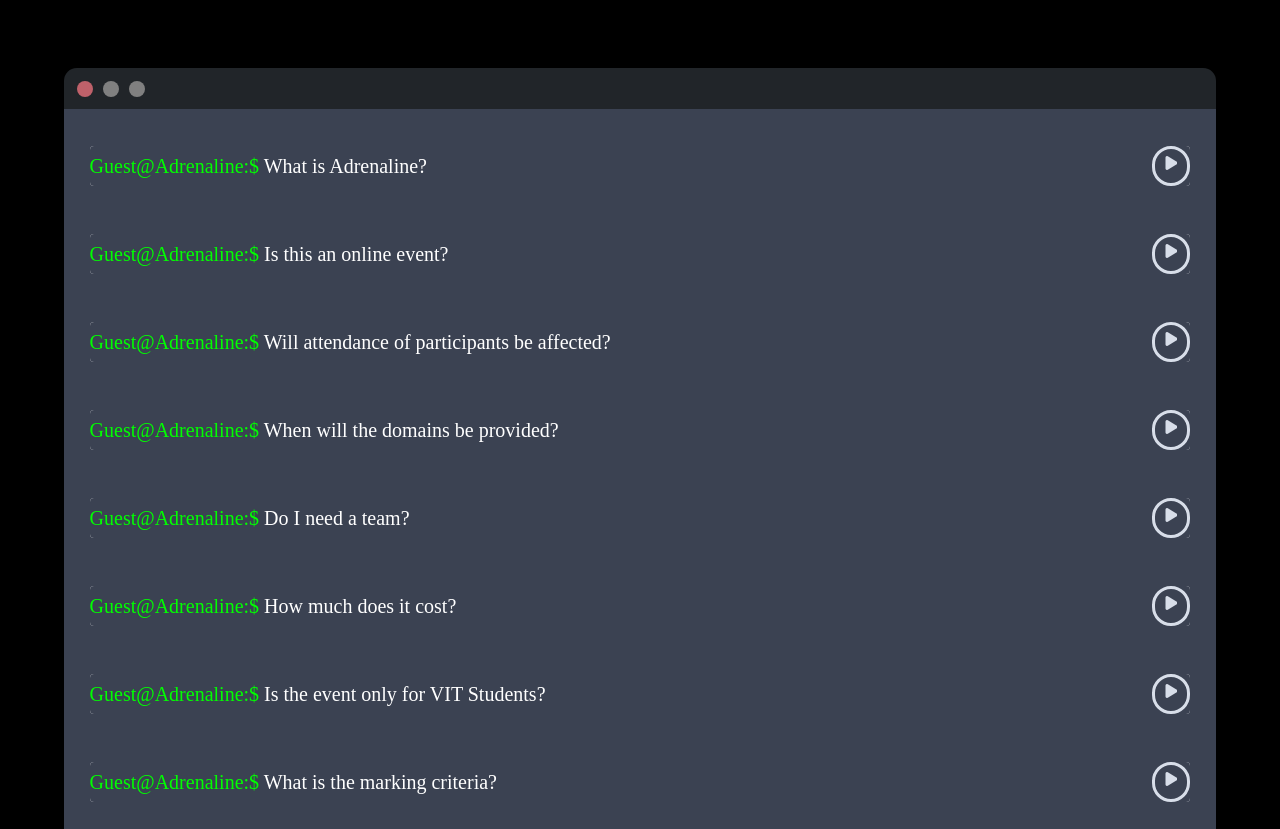
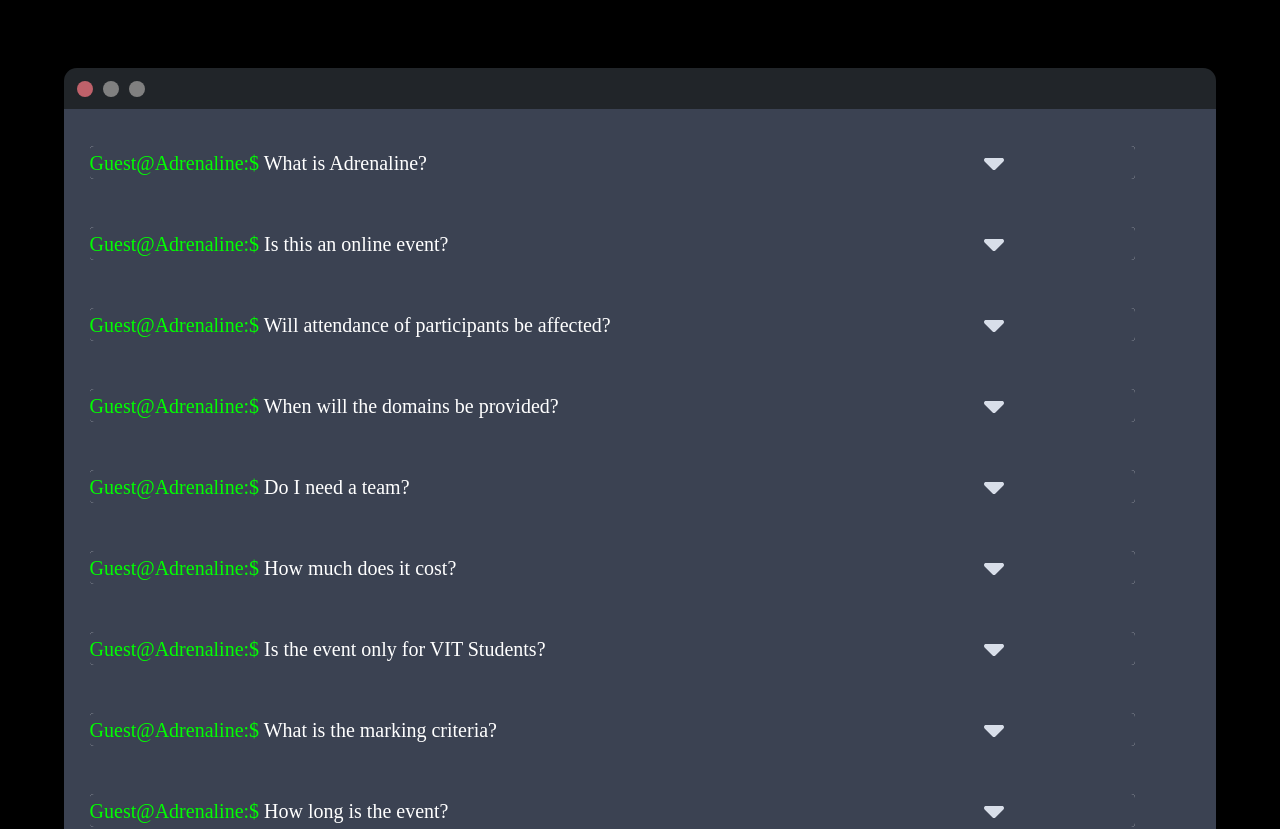
Before and after one commit to Android-Club-VITC/foss-website, a React (Create React App) app: page / in a window 1280 px wide. Shown: the part 2500-3329 px from the top of the page. Built offline with nearby package versions, Linux system fonts and the light colour scheme; a web font is replaced by a local one.

Commit message:
Minor alignments also done

```diff
--- a/src/components/Faq/faqAccordion.js
+++ b/src/components/Faq/faqAccordion.js
@@ -1,3 +1,5 @@
+import { faCaretDown } from '@fortawesome/free-solid-svg-icons';
+import { FontAwesomeIcon } from '@fortawesome/react-fontawesome';
 import React, { useState } from 'react';
 import './index.css';
 
@@ -23,12 +25,13 @@
                             <br />
                         </div>
                         <div
-                            className="faq-dark-bg faq-run-button faq-disable-select"
+                            className="faq-dark-bg faq-disable-select"   style={{minWidth:'10%'}}
                             onClick={() => setIsActive(!isActive)}
                             data-bs-toggle="collapse" data-bs-target={"#" + faq.id} aria-expanded="true" aria-controls="collapseOne"
                         >
-                            {isActive ? <i class="fa-solid fa-stop"></i>: <i class="fa-solid fa-play"></i>}
+                            {isActive ?<FontAwesomeIcon icon={faCaretDown} size="2xl" style={{cursor:'pointer'}} />: <FontAwesomeIcon icon={faCaretDown} size="2xl" style={{cursor: 'pointer'}} />}
                         </div>
+
                     </div>
                     <div id={faq.id} class="accordion-collapse collapse" aria-labelledby="headingOne" data-bs-parent="#accordionExample">
                         <div class="accordion-body">
--- a/src/components/Faq/index.css
+++ b/src/components/Faq/index.css
@@ -17,7 +17,7 @@
 }
 .faq-dark-bg {
     background-color: #3B4252;
-
+    padding-right: 5%;
 }
 
 .faq-darkest-bg {
@@ -32,6 +32,7 @@
 }
 
 .faq-disable-select {
+    cursor: pointer;
     user-select: none; /* supported by Chrome and Opera */
    -webkit-user-select: none; /* Safari */
    -khtml-user-select: none; /* Konqueror HTML */
@@ -77,7 +78,7 @@
 }
 
 .faq-run-button {
-    cursor: pointer;
+
     border-color: #212529;
     border: solid;
     border-width: 1;
```
